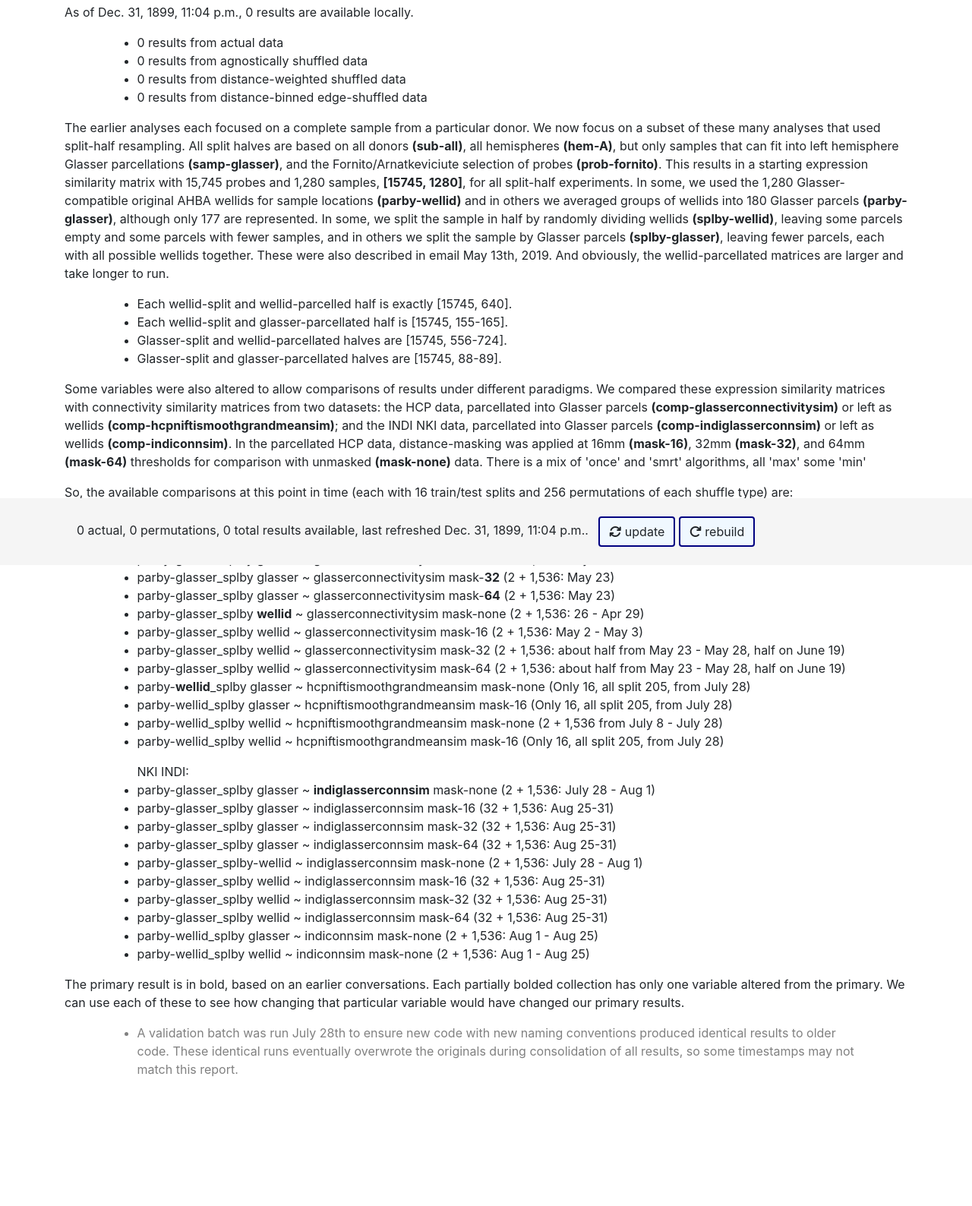
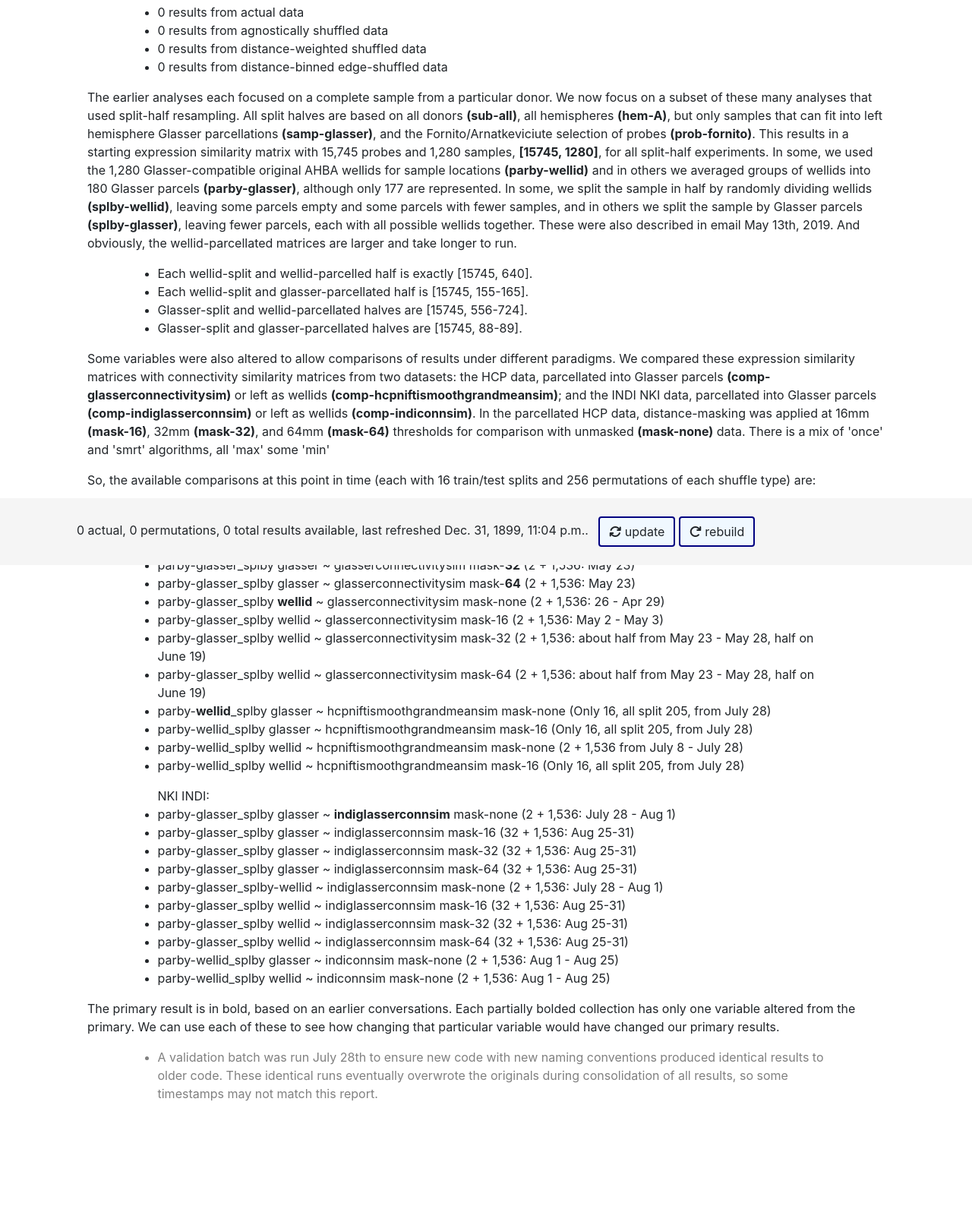
Before and after one commit to mfschmidt/ge_data_manager, a Django app: page /gedata/ in a window 1280 px wide. Shown: the part 56-1644 px from the top of the page at 76% size. Before the commit the page ends 1473 px from the top, so only its background shows below. Run offline with Django 3.2, Linux system fonts and the light colour scheme; data that the repository does not hold is empty; parts of the project's set-up code (start-up, migrations or seed data) failed here and were passed over; some libraries are stand-ins or nearby versions.

Commit message:
added heavy class, grew main container

```diff
--- a/gedata/static/gedata/css/main.css
+++ b/gedata/static/gedata/css/main.css
@@ -168,6 +168,10 @@
     font-size: 33%;
 }
 
+.heavy {
+    font-weight: bold;
+}
+
 button.footer_button {
     background-color: aliceblue;
     border: 2px solid navy;
@@ -291,7 +295,8 @@
    https://getbootstrap.com/docs/4.3/examples/sticky-footer-navbar/
  */
 main > .container {
-  padding: 60px 15px 0;
+    padding: 20px 15px 0;
+    max-width: 1080px;
 }
 
 body {
```
